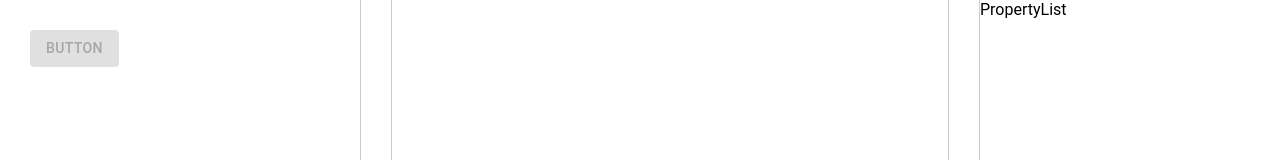
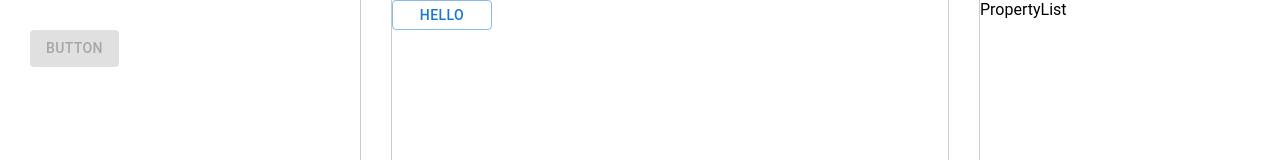
Before and after one commit to KelvinQiu802/tiny-low-code-demo, a React app: page / in a window 1280 px wide. Shown: the top 160 px of the page. Built offline with nearby package versions, Linux system fonts and the light colour scheme; the HTML template or start-up script is replaced by a standard one.

Commit message:
feat: render button component

```diff
--- a/src/App.jsx
+++ b/src/App.jsx
@@ -3,17 +3,23 @@ import Canvas from './components/Canvas';
 import ComponentList from './components/ComponentList';
 import PropertyList from './components/PropertyList';
 import React from 'react';
+import { nanoid } from 'nanoid';
 
 function App() {
   const [data, setData] = React.useState([
     {
       tag: 'button',
+      id: nanoid(),
+      props: {
+        text: 'Hello',
+        variant: 'outlined',
         style: {
           position: 'absolute',
           width: 100,
           height: 30,
           top: 0,
           left: 0,
+        },
       },
     },
   ]);
--- a/src/components/Canvas.jsx
+++ b/src/components/Canvas.jsx
@@ -1,5 +1,6 @@
 import React from 'react';
 import { useDrop } from 'react-dnd';
+import CustomButton from './custom/CustomButton';
 
 function Canvas({ data, setData }) {
   const [, drop] = useDrop(() => ({
@@ -7,7 +8,18 @@ function Canvas({ data, setData }) {
     drop(item, monitor) {},
   }));
 
-  return <div className='canvas' ref={drop}></div>;
+  return (
+    <div className='canvas' ref={drop}>
+      {data.map((item) => (
+        <CustomButton
+          text={item.props.text}
+          key={item.id}
+          style={item.props.style}
+          variant={item.props.variant}
+        />
+      ))}
+    </div>
+  );
 }
 
 export default Canvas;
--- /dev/null
+++ b/src/components/custom/CustomButton.jsx
@@ -0,0 +1,14 @@
+import { Button } from '@mui/material';
+import React from 'react';
+
+function CustomButton({ text, style, variant }) {
+  return (
+    <div>
+      <Button sx={style} variant={variant}>
+        {text}
+      </Button>
+    </div>
+  );
+}
+
+export default CustomButton;
```
Lines whose indentation alone changed are shown as unchanged.
